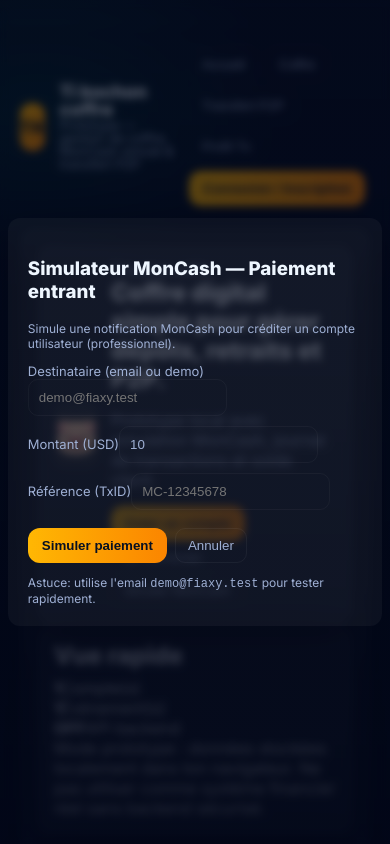
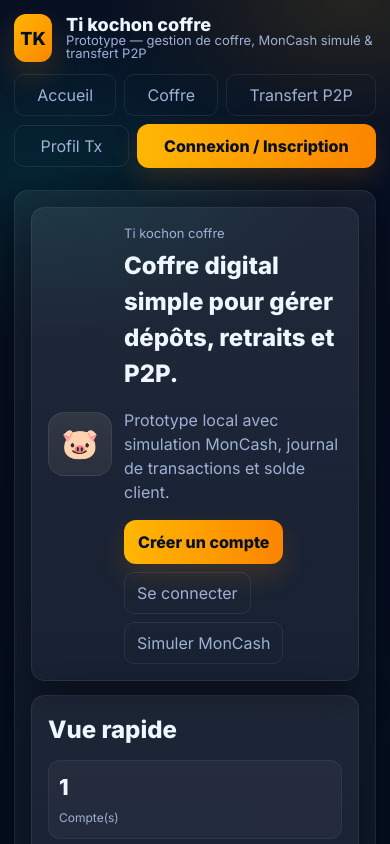
Before and after one commit to Kencycoeur17/ti-cochon-coffre, a plain HTML site: page index.html in a window 390 px wide. Shown: the top 844 px of the page. Drawn offline with nearby package versions, Linux system fonts and the light colour scheme.

Commit message:
style: polish ti cochon coffre responsive UI

```diff
--- a/assets/css/style.css
+++ b/assets/css/style.css
@@ -1,6 +1,7 @@
 :root{
   --bg:#071023;
-  --panel: rgba(255,255,255,0.04);
+  --panel: rgba(255,255,255,0.055);
+  --panel-strong: rgba(255,255,255,0.08);
   --muted:#9fb0d4;
   --accent:#ffb703;
   --accent-2:#fb8500;
@@ -11,57 +12,409 @@
   --maxw:1100px;
   --text:#eef6ff;
 }
+
 *{box-sizing:border-box}
-html,body{height:100%;margin:0;font-family:Inter,system-ui,Segoe UI,Roboto,Arial;background:
-  radial-gradient(800px 500px at 10% 10%, #052533 0%, transparent 30%),
-  linear-gradient(180deg,#071023 0%, #041022 100%); color:var(--text)}
-.wrap{max-width:var(--maxw);margin:28px auto;padding:20px}
-header{display:flex;justify-content:space-between;align-items:center;gap:12px;margin-bottom:22px}
-.brand{display:flex;gap:14px;align-items:center}
-.logo{width:56px;height:56px;border-radius:12px;background:linear-gradient(135deg,var(--accent),var(--accent-2));display:grid;place-items:center;font-weight:900;color:#05101a;font-size:18px}
+
+html,body{
+  min-height:100%;
+  margin:0;
+  font-family:Inter,system-ui,Segoe UI,Roboto,Arial;
+  background:
+    radial-gradient(900px 520px at 10% 10%, #052533 0%, transparent 32%),
+    radial-gradient(700px 420px at 90% 0%, rgba(255,183,3,0.12) 0%, transparent 35%),
+    linear-gradient(180deg,#071023 0%, #041022 100%);
+  color:var(--text);
+}
+
+body{
+  line-height:1.5;
+}
+
+.wrap{
+  max-width:var(--maxw);
+  margin:28px auto;
+  padding:20px;
+}
+
+header{
+  display:flex;
+  justify-content:space-between;
+  align-items:center;
+  gap:12px;
+  margin-bottom:22px;
+}
+
+.brand{
+  display:flex;
+  gap:14px;
+  align-items:center;
+}
+
+.logo{
+  width:56px;
+  height:56px;
+  border-radius:12px;
+  background:linear-gradient(135deg,var(--accent),var(--accent-2));
+  display:grid;
+  place-items:center;
+  font-weight:900;
+  color:#05101a;
+  font-size:18px;
+  box-shadow:0 14px 30px rgba(251,133,0,0.18);
+}
+
 .title{line-height:1}
-.title h1{margin:0;font-size:18px}
-.title p{margin:0;color:var(--muted);font-size:13px}
 
-nav{display:flex;gap:8px;align-items:center;flex-wrap:wrap}
-.btn{background:linear-gradient(90deg,var(--accent),var(--accent-2));color:#071022;padding:10px 14px;border-radius:12px;border:0;cursor:pointer;font-weight:700}
-.ghost{background:transparent;border:1px solid rgba(255,255,255,0.05);padding:8px 12px;border-radius:10px;color:var(--muted);cursor:pointer}
+.title h1{
+  margin:0;
+  font-size:18px;
+}
 
-main{display:grid;grid-template-columns:1fr;gap:18px}
-@media(min-width:980px){ main{grid-template-columns:1fr 380px} }
+.title p{
+  margin:0;
+  color:var(--muted);
+  font-size:13px;
+}
 
-.card{background:var(--panel);padding:16px;border-radius:var(--radius);box-shadow:0 12px 40px rgba(0,0,0,0.6);border:1px solid rgba(255,255,255,0.02)}
+nav{
+  display:flex;
+  gap:8px;
+  align-items:center;
+  flex-wrap:wrap;
+}
+
+button{
+  font:inherit;
+}
+
+.btn{
+  background:linear-gradient(90deg,var(--accent),var(--accent-2));
+  color:#071022;
+  padding:10px 14px;
+  border-radius:12px;
+  border:0;
+  cursor:pointer;
+  font-weight:800;
+  box-shadow:0 12px 28px rgba(251,133,0,0.16);
+}
+
+.ghost{
+  background:transparent;
+  border:1px solid rgba(255,255,255,0.08);
+  padding:8px 12px;
+  border-radius:10px;
+  color:var(--muted);
+  cursor:pointer;
+}
+
+.btn:hover,.ghost:hover{
+  transform:translateY(-1px);
+  filter:brightness(1.05);
+}
+
+.danger-soft{
+  color:#ffd1d1;
+  border-color:rgba(255,107,107,0.28);
+}
+
+main{
+  display:grid;
+  grid-template-columns:1fr;
+  gap:18px;
+}
+
+@media(min-width:980px){
+  main{grid-template-columns:1fr 380px}
+}
+
+.card{
+  background:linear-gradient(180deg,var(--panel),rgba(255,255,255,0.03));
+  padding:16px;
+  border-radius:var(--radius);
+  box-shadow:0 12px 40px rgba(0,0,0,0.45);
+  border:1px solid rgba(255,255,255,0.07);
+}
+
+.hero-grid,
+.vault-layout{
+  display:grid;
+  gap:14px;
+}
+
+@media(min-width:820px){
+  .hero-grid,
+  .vault-layout{
+    grid-template-columns:1fr 1fr;
+  }
+}
+
+.hero-card h2{
+  margin-top:4px;
+  max-width:620px;
+}
+
+.hero-actions,
+.form-actions,
+.side-actions{
+  display:flex;
+  gap:8px;
+  flex-wrap:wrap;
+  margin-top:12px;
+}
+
+.stats{
+  display:grid;
+  grid-template-columns:repeat(3,1fr);
+  gap:8px;
+  margin:12px 0;
+}
+
+.stat{
+  background:rgba(255,255,255,0.035);
+  border:1px solid rgba(255,255,255,0.06);
+  border-radius:12px;
+  padding:10px;
+}
+
+.stat strong{
+  display:block;
+  font-size:22px;
+}
+
+.stat span{
+  color:var(--muted);
+  font-size:12px;
+}
+
+.notice{
+  color:#ffe6a3;
+  background:rgba(255,183,3,0.08);
+  border:1px solid rgba(255,183,3,0.16);
+  padding:10px;
+  border-radius:12px;
+  font-size:13px;
+}
+
 .muted{color:var(--muted)}
-h2{margin:0 0 8px}
 
-form{display:grid;gap:10px}
-input,select,textarea{padding:10px;border-radius:10px;border:1px solid rgba(255,255,255,0.04);background:transparent;color:inherit}
-label{font-size:13px;color:var(--muted)}
+h2,h3{
+  margin:0 0 8px;
+}
 
-.vault-hero{display:flex;gap:12px;align-items:center}
-.pig-icon{width:84px;height:84px;border-radius:12px;background:linear-gradient(180deg,#fff1cc11,#ffdca211);display:grid;place-items:center;font-size:36px}
-.kv{font-size:13px;color:var(--muted)}
-.balance{font-weight:800;font-size:28px}
+form{
+  display:grid;
+  gap:10px;
+}
 
-.actions{display:flex;gap:8px;flex-wrap:wrap}
+input,select,textarea{
+  width:100%;
+  margin-top:6px;
+  padding:10px;
+  border-radius:10px;
+  border:1px solid rgba(255,255,255,0.08);
+  background:rgba(0,0,0,0.12);
+  color:inherit;
+  outline:none;
+}
+
+input:focus,select:focus,textarea:focus{
+  border-color:rgba(255,183,3,0.5);
+  box-shadow:0 0 0 3px rgba(255,183,3,0.08);
+}
+
+label{
+  font-size:13px;
+  color:var(--muted);
+}
+
+.vault-hero{
+  display:flex;
+  gap:12px;
+  align-items:center;
+}
+
+.pig-icon{
+  width:84px;
+  height:84px;
+  flex:0 0 auto;
+  border-radius:16px;
+  background:linear-gradient(180deg,#fff1cc18,#ffdca211);
+  display:grid;
+  place-items:center;
+  font-size:38px;
+  border:1px solid rgba(255,255,255,0.07);
+}
+
+.kv{
+  font-size:13px;
+  color:var(--muted);
+}
+
+.balance{
+  font-weight:900;
+  font-size:28px;
+}
+
+.actions{
+  display:flex;
+  gap:8px;
+  flex-wrap:wrap;
+}
+
 .small{font-size:13px}
-.log{font-size:13px;color:var(--muted);max-height:240px;overflow:auto;padding:8px;border-radius:10px;background:linear-gradient(180deg, rgba(255,255,255,0.01), transparent);border:1px dashed rgba(255,255,255,0.02)}
 
-table{width:100%;border-collapse:collapse}
-th,td{padding:8px;text-align:left;border-bottom:1px dashed rgba(255,255,255,0.03)}
-th{color:var(--muted);font-size:13px}
+.log{
+  font-size:13px;
+  color:var(--muted);
+  max-height:240px;
+  overflow:auto;
+  padding:8px;
+  border-radius:10px;
+  background:linear-gradient(180deg, rgba(255,255,255,0.018), transparent);
+  border:1px dashed rgba(255,255,255,0.06);
+}
 
-.muted-xs{color:var(--muted);font-size:12px}
+.tx-item{
+  padding:8px 6px;
+  border-bottom:1px dashed rgba(255,255,255,0.05);
+}
+
+.tx-item:last-child{
+  border-bottom:0;
+}
+
+.table-wrap{
+  overflow-x:auto;
+}
+
+table{
+  width:100%;
+  border-collapse:collapse;
+  min-width:620px;
+}
+
+th,td{
+  padding:8px;
+  text-align:left;
+  border-bottom:1px dashed rgba(255,255,255,0.05);
+}
+
+th{
+  color:var(--muted);
+  font-size:13px;
+}
+
+.muted-xs{
+  color:var(--muted);
+  font-size:12px;
+}
+
 .right{margin-left:auto}
-.chip{display:inline-flex;align-items:center;gap:8px;padding:6px 10px;border-radius:999px;background:rgba(255,255,255,0.02);border:1px solid rgba(255,255,255,0.03)}
 
-footer{margin-top:10px;color:var(--muted);font-size:13px;text-align:center}
-.toast{position:fixed;right:18px;bottom:18px;padding:10px 14px;border-radius:10px;background:#022532;color:#c8fff2;box-shadow:0 10px 30px #0007;display:none;z-index:1200}
+.chip{
+  display:inline-flex;
+  align-items:center;
+  gap:8px;
+  padding:6px 10px;
+  border-radius:999px;
+  background:rgba(255,255,255,0.02);
+  border:1px solid rgba(255,255,255,0.03);
+}
+
+footer{
+  margin-top:10px;
+  color:var(--muted);
+  font-size:13px;
+  text-align:center;
+}
+
+.toast{
+  position:fixed;
+  right:18px;
+  bottom:18px;
+  padding:10px 14px;
+  border-radius:10px;
+  background:#022532;
+  color:#c8fff2;
+  box-shadow:0 10px 30px #0007;
+  display:none;
+  z-index:1200;
+}
 
 /* Modal styles */
-.modal-hidden{display:none;position:fixed;inset:0;background:linear-gradient(180deg,rgba(2,6,23,0.6),rgba(2,6,23,0.85));backdrop-filter:blur(4px);display:grid;place-items:center;z-index:1100}
-.modal-inner{width:min(720px,96vw);padding:20px;background:var(--panel);border-radius:12px}
-.modal-actions{display:flex;gap:8px;margin-top:8px}
+#monModal{
+  position:fixed;
+  inset:0;
+  background:linear-gradient(180deg,rgba(2,6,23,0.62),rgba(2,6,23,0.88));
+  backdrop-filter:blur(4px);
+  display:grid;
+  place-items:center;
+  z-index:1100;
+  padding:16px;
+}
+
+.modal-hidden{
+  display:none !important;
+}
+
+.modal-inner{
+  width:min(720px,96vw);
+  padding:20px;
+  background:#08172f;
+  border:1px solid rgba(255,255,255,0.08);
+  border-radius:16px;
+  box-shadow:0 24px 70px rgba(0,0,0,0.55);
+}
+
+.modal-actions{
+  display:flex;
+  gap:8px;
+  margin-top:8px;
+  flex-wrap:wrap;
+}
+
+code{
+  color:#ffe6a3;
+}
 
 /* responsive tweaks */
-@media(max-width:600px){ .logo{width:48px;height:48px} .pig-icon{width:64px;height:64px} }
+@media(max-width:760px){
+  .wrap{
+    margin:0 auto;
+    padding:14px;
+  }
+
+  header{
+    align-items:flex-start;
+    flex-direction:column;
+  }
+
+  nav{
+    width:100%;
+  }
+
+  nav button{
+    flex:1 1 auto;
+  }
+
+  .stats{
+    grid-template-columns:1fr;
+  }
+}
+
+@media(max-width:600px){
+  .logo{
+    width:48px;
+    height:48px;
+  }
+
+  .pig-icon{
+    width:64px;
+    height:64px;
+    font-size:30px;
+  }
+
+  .balance{
+    font-size:24px;
+  }
+}
```
